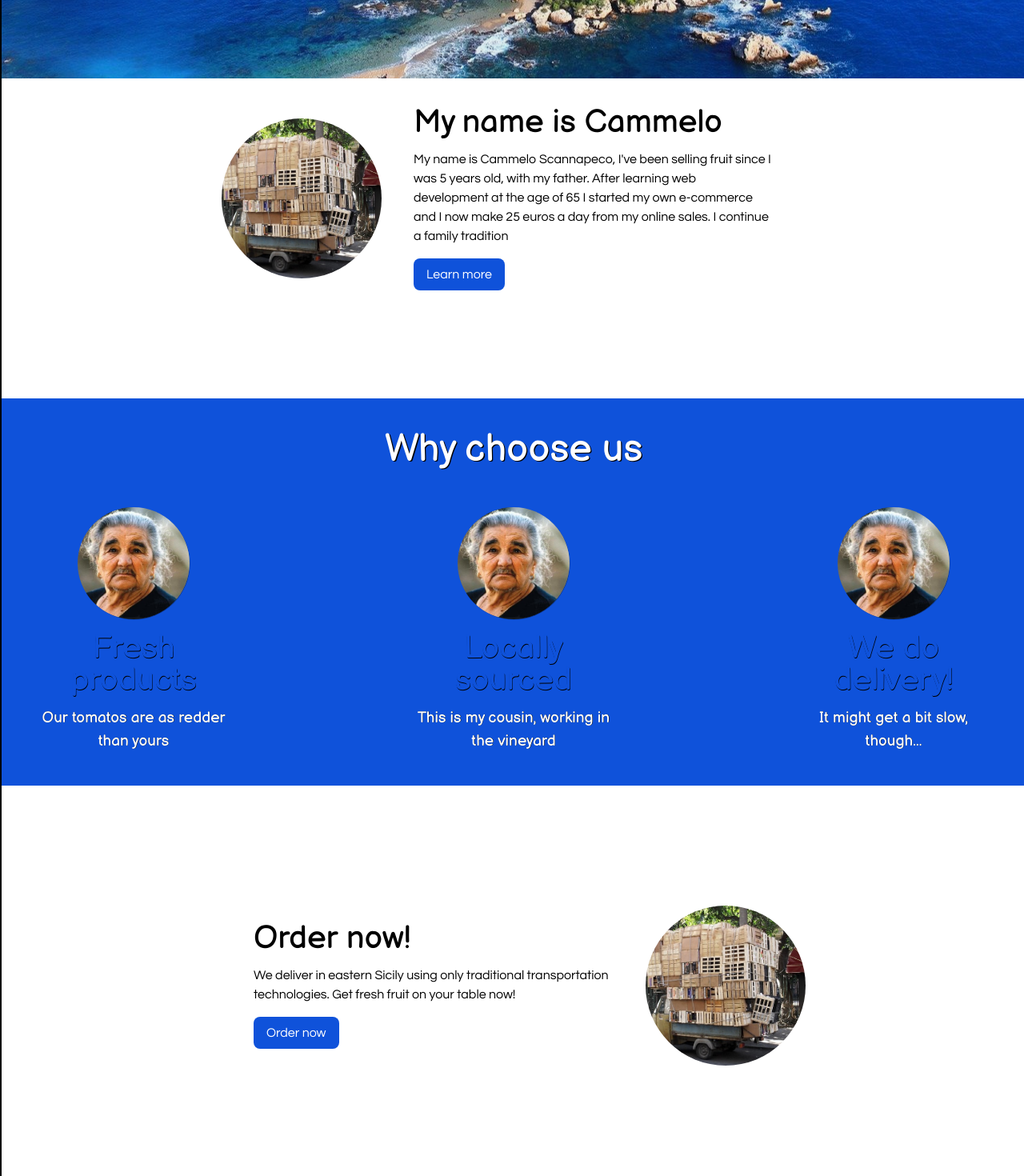
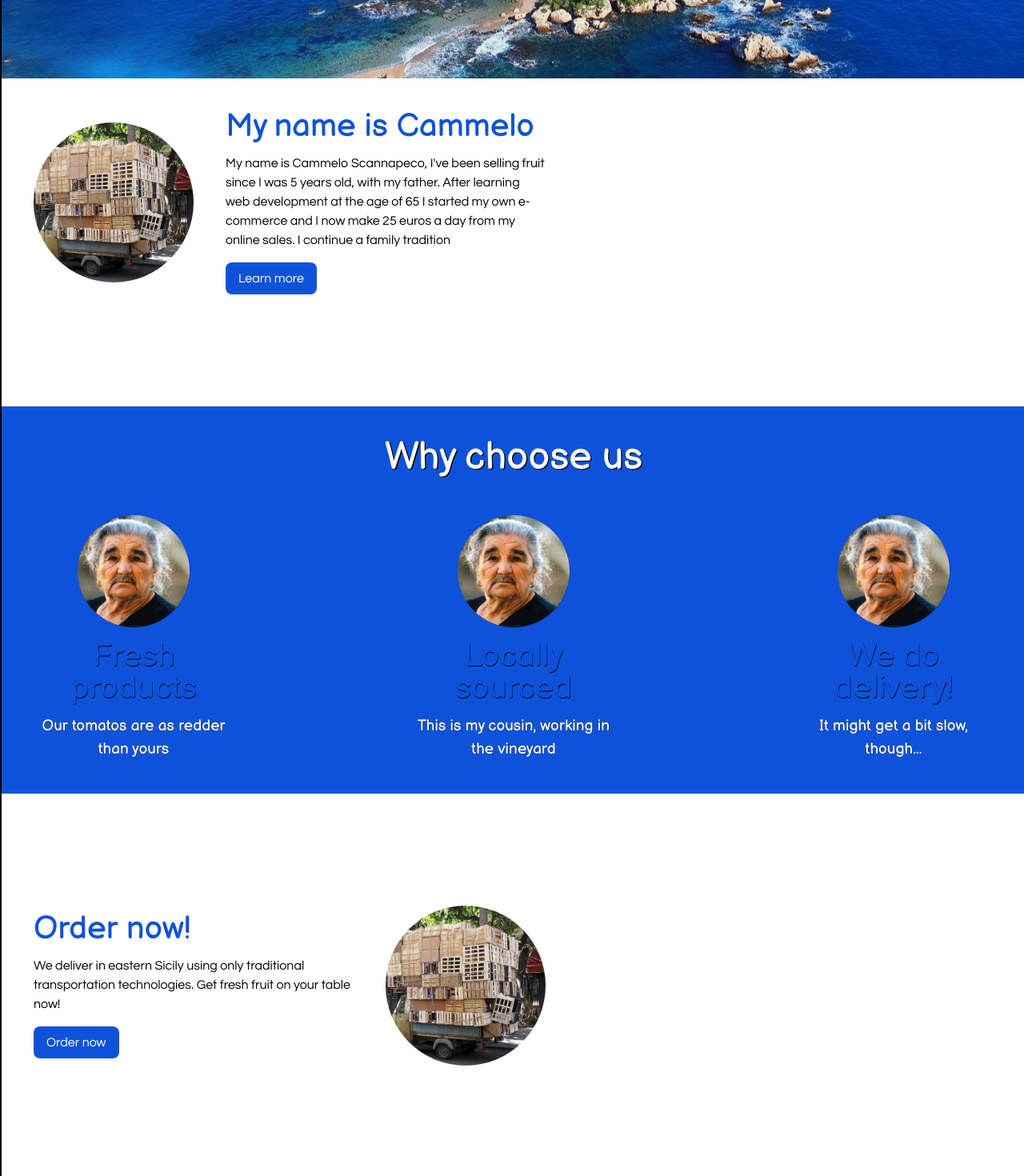
Before and after one commit to ilzio/lapa-frutta, a Next.js app: page / in a window 1280 px wide. Shown: the part 360-1830 px from the top of the page at 80% size. Built offline with nearby package versions, Linux system fonts and the light colour scheme.

Commit message:
SimpleSection style fix, refactor + new props

```diff
--- a/components/common/SimpleSection.js
+++ b/components/common/SimpleSection.js
@@ -1,39 +1,32 @@
 import React from "react";
 import Button from "./Button";
 
-const SimpleSection = ({ imagePosition, image, title, text, button }) => {
+const SimpleSection = ({
+  imagePosition,
+  image,
+  title,
+  text,
+  button,
+  titleColor,
+  textColor,
+  bgPosition
+}) => {
   return (
     <article className="SimpleSection">
       {imagePosition === "left" ? (
         <>
           <div className="SimpleSection__image-container" />
           <div className="SimpleSection__content-container">
-            {title && (
-              <div className="SimpleSection__title-container">
-                <h3>{title}</h3>
-              </div>
-            )}
-            {text && (
-              <div className="SimpleSection__text-container">
-                <p>{text}</p>
-              </div>
-            )}
+            {title && <h3 className="SimpleSection__title">{title}</h3>}
+            {text && <p className="SimpleSection__text">{text}</p>}
             {button && <Button text={button?.text} href={button?.href} />}
           </div>
         </>
       ) : (
         <>
           <div className="SimpleSection__content-container">
-            {title && (
-              <div className="SimpleSection__title-container">
-                <h3>{title}</h3>
-              </div>
-            )}
-            {text && (
-              <div className="SimpleSection__text-container">
-                <p>{text}</p>
-              </div>
-            )}
+            {title && <h3 className="SimpleSection__title">{title}</h3>}
+            {text && <p className="SimpleSection__text">{text}</p>}
             {button && <Button text={button?.text} href={button?.href} />}
           </div>
           <div className="SimpleSection__image-container" />
@@ -41,28 +34,33 @@ const SimpleSection = ({ imagePosition, image, title, text, button }) => {
       )}
       <style jsx>{`
         .SimpleSection {
-          height: 300px;
+          height: auto;
           width: 100%;
           display: flex;
-          justify-content: center;
+          justify-content: space-between;
+          padding: 40px;
           align-items: center;
+          max-width: 640px;
         }
         .SimpleSection__content-container {
           display: flex;
           flex-direction: column;
-          margin: 40px;
-          max-width: 450px;
+          max-width: 400px;
         }
         .SimpleSection__image-container {
           height: 200px;
           width: 200px;
           background: url(${image});
-          background-position: center;
+          background-position: ${bgPosition || "center"};
           background-size: cover;
           background-repeat: no-repeat;
           border-radius: 50%;
         }
-        .SimpleSection__text-container {
+        .SimpleSection__title {
+          color: ${titleColor || "#0f52da"};
+        }
+        .SimpleSection__text {
+          color: ${textColor || "#000000"};
           margin-bottom: 16px;
         }
       `}</style>
```
